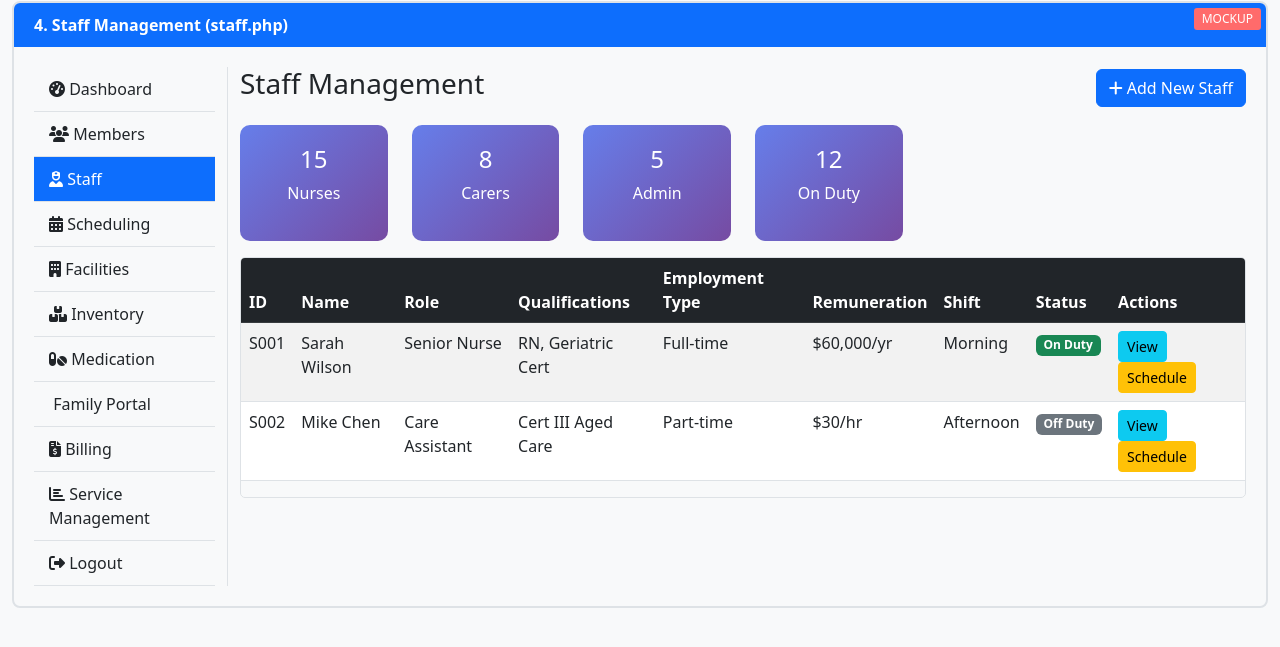
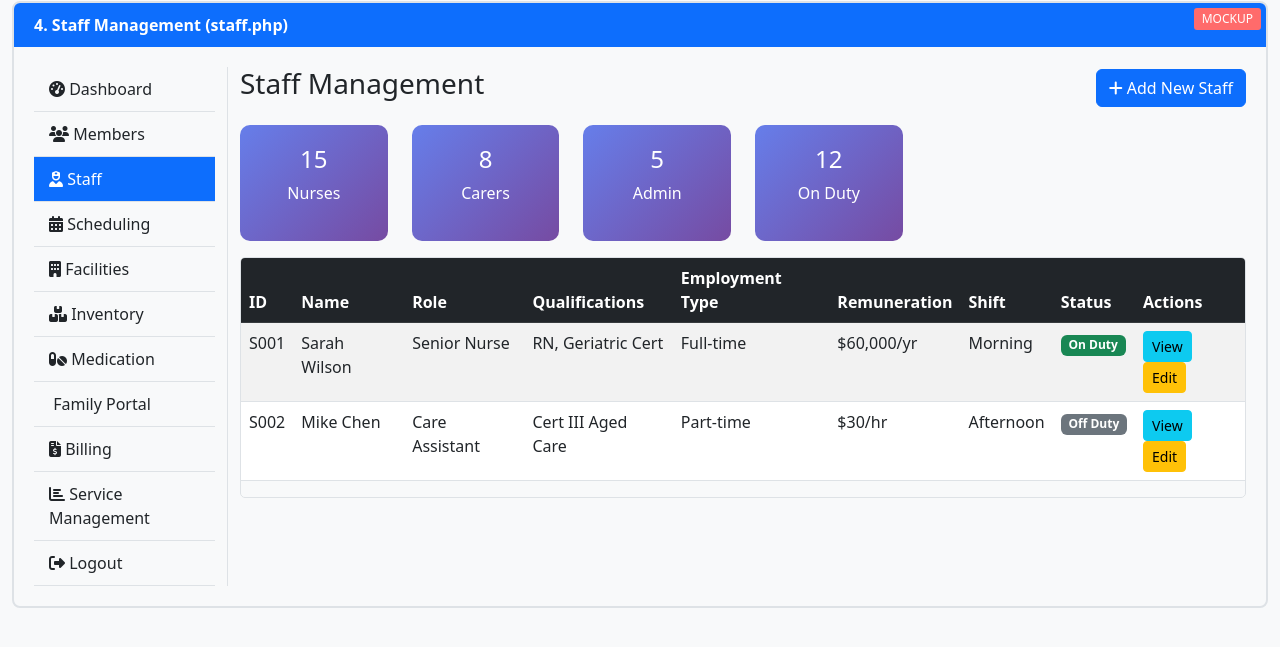
Before and after one commit to SMrMilliM/framework, a plain HTML site: page staff.html in a window 1280 px wide. Shown: the part 87-734 px from the top of the page. Drawn offline with nearby package versions, Linux system fonts and the light colour scheme.

Commit message:
Add files via upload

```diff
--- a/staff.html
+++ b/staff.html
@@ -120,7 +120,7 @@
                                         <td><span class="badge bg-success">On Duty</span></td>
                                         <td>
                                             <button class="btn btn-sm btn-info">View</button>
-                                            <button class="btn btn-sm btn-warning">Schedule</button>
+                                            <button class="btn btn-sm btn-warning">Edit</button>
                                         </td>
                                     </tr>
                                     <tr>
@@ -134,7 +134,7 @@
                                         <td><span class="badge bg-secondary">Off Duty</span></td>
                                         <td>
                                             <button class="btn btn-sm btn-info">View</button>
-                                            <button class="btn btn-sm btn-warning">Schedule</button>
+                                            <button class="btn btn-sm btn-warning">Edit</button>
                                         </td>
                                     </tr>
                                 </tbody>
```
